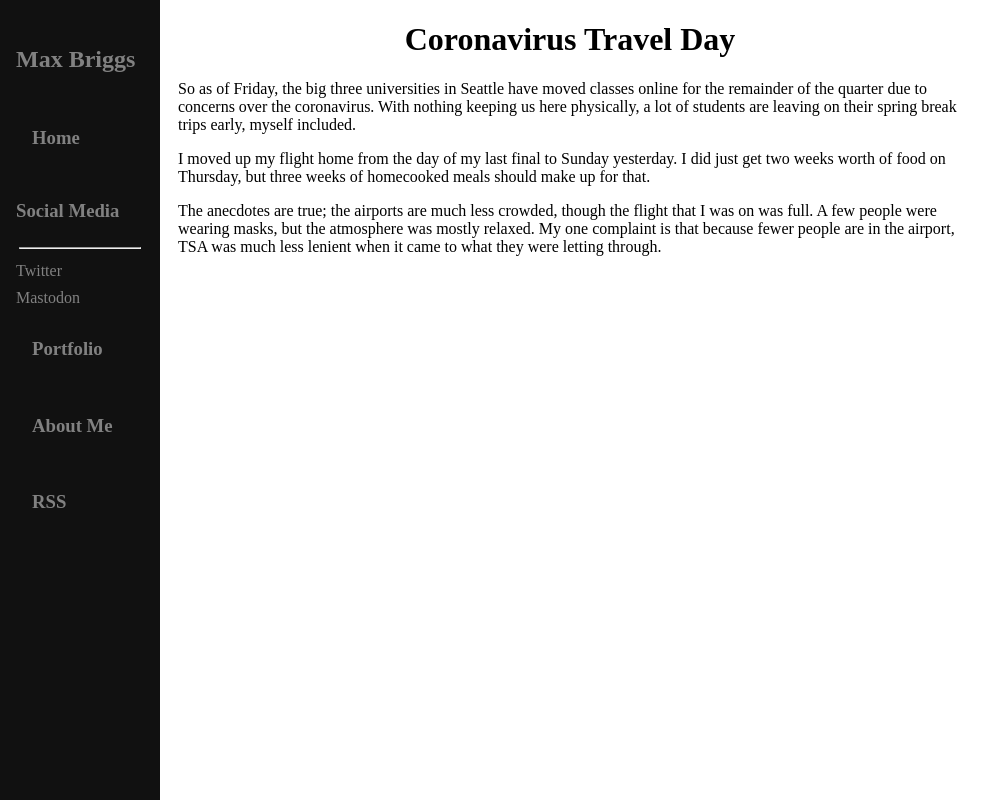
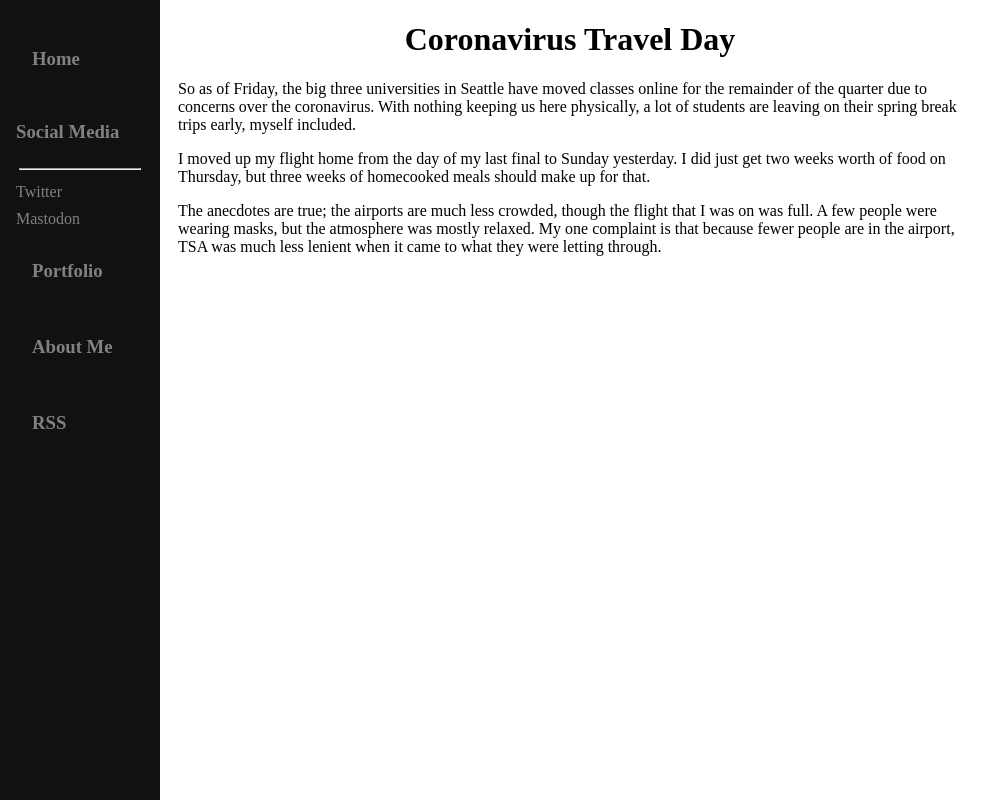
Before and after one commit to Bird0fHermes/blog, a plain HTML site: page blog/2020-03-09-coronavirus-travel.html in a window 1280 px wide. Shown: the whole page, without its empty margins (0-1004 px from the left). Drawn offline with Linux system fonts and the light colour scheme.

Commit message:
fix header

```diff
--- a/blog/2020-03-09-coronavirus-travel.html
+++ b/blog/2020-03-09-coronavirus-travel.html
@@ -12,7 +12,6 @@
 
 	<body>
 		<div class="sidenav">
-			<h2>Max Briggs</h2>
 			<a href="/"><h3>Home</h3></a>
 			<h3>Social Media</h3>
 			<hr></hr>
```
